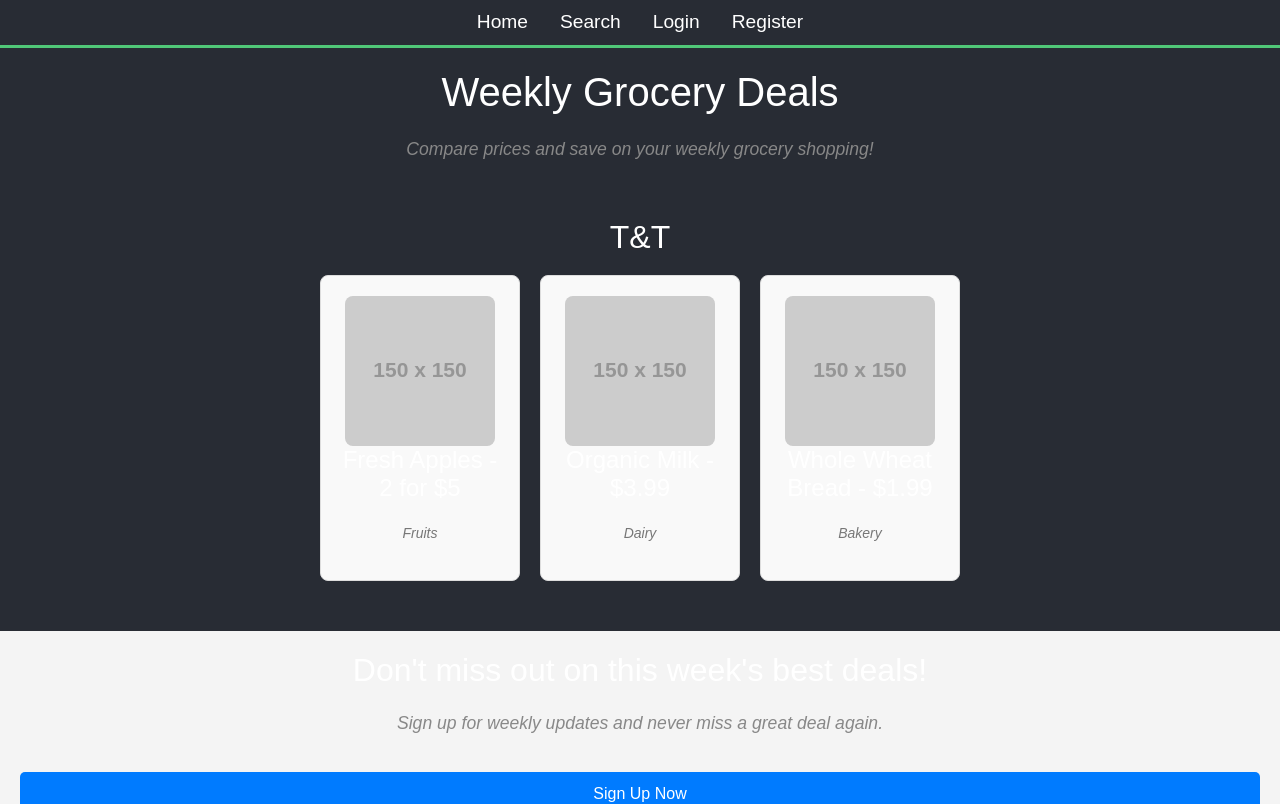
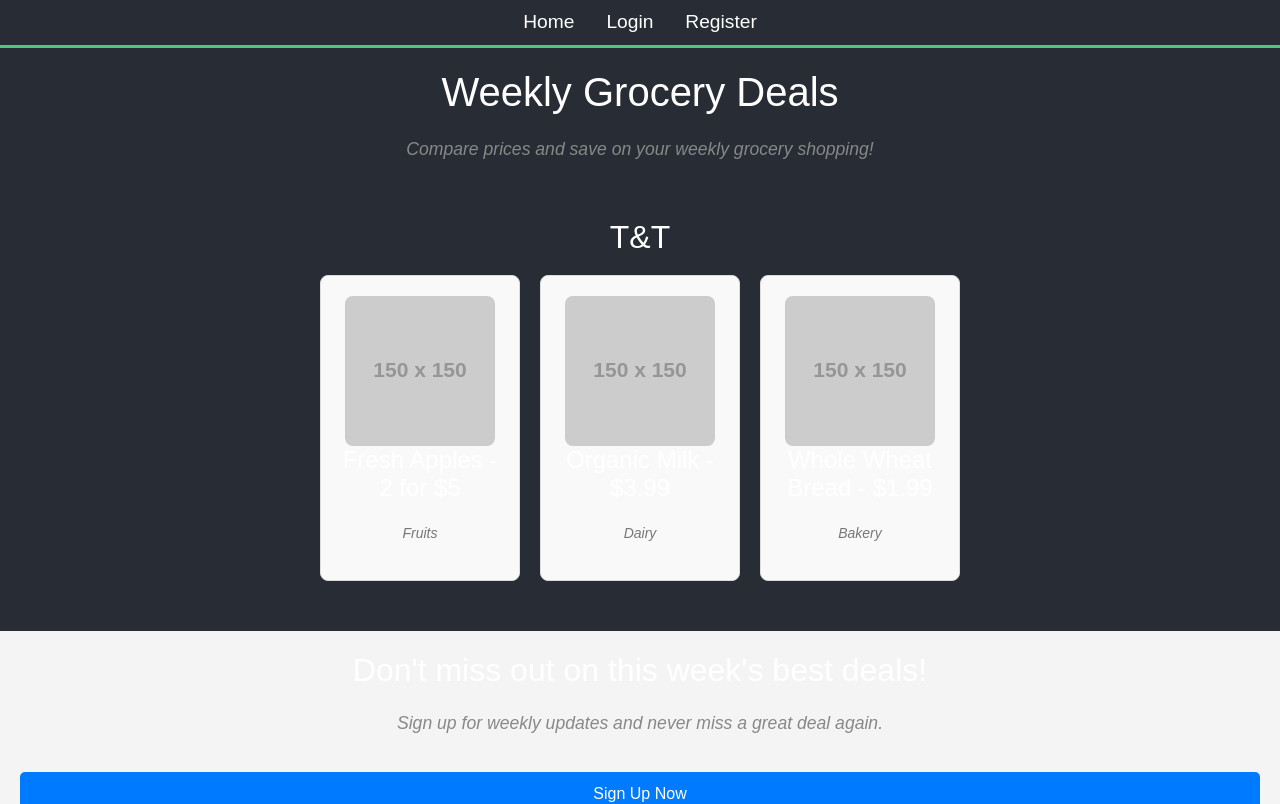
Before and after one commit to IntentusKristen/grocery-compare, a React (Create React App) app in the folder frontend/: page / in a window 1280 px wide. Shown: the top 804 px of the page. Built offline with nearby package versions, Linux system fonts and the light colour scheme.

Commit message:
Moved search to protected route in navbar

```diff
--- a/frontend/src/components/Navbar.tsx
+++ b/frontend/src/components/Navbar.tsx
@@ -17,10 +17,6 @@
           <li>
             <RouterLink to="/">Home</RouterLink>
           </li>
-          <li>
-            <RouterLink to="/search">Search</RouterLink>
-          </li>
-
 
           {!token && (
             <>
@@ -35,6 +31,9 @@
 
           {token && (
             <>
+              <li>
+                <RouterLink to="/search">Search</RouterLink>
+              </li>
               <li>
                 <RouterLink to="/shoppinglist">Create Grocery List</RouterLink>
               </li>
```
